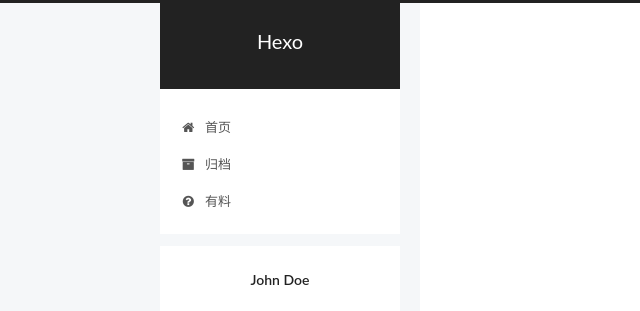
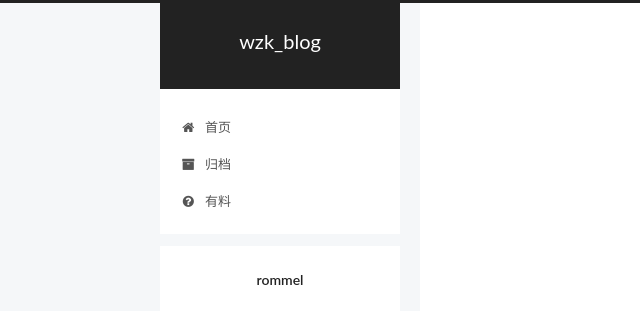
Before and after one commit to rommel123a/rommel.github.io, a plain HTML site: page index.html in a window 1280 px wide. Shown: the top 311 px of the page, 0-640 px from the left. Drawn offline with Linux system fonts and the light colour scheme.

Commit message:
Site updated: 2019-07-20 17:58:33

```diff
--- a/index.html
+++ b/index.html
@@ -80,12 +80,12 @@
 
 
 <meta property="og:type" content="website">
-<meta property="og:title" content="Hexo">
+<meta property="og:title" content="wzk_blog">
 <meta property="og:url" content="https://rommel123a.github.io/rommel.github.io/index.html">
-<meta property="og:site_name" content="Hexo">
+<meta property="og:site_name" content="wzk_blog">
 <meta property="og:locale" content="zh-Hans">
 <meta name="twitter:card" content="summary">
-<meta name="twitter:title" content="Hexo">
+<meta name="twitter:title" content="wzk_blog">
 
 
 
@@ -121,7 +121,7 @@
 
 
 
-  <title>Hexo</title>
+  <title>wzk_blog</title>
 
 
 
@@ -152,7 +152,7 @@
     <div class="custom-logo-site-title">
       <a href="/rommel.github.io/" class="brand" rel="start">
         <span class="logo-line-before"><i></i></span>
-        <span class="site-title">Hexo</span>
+        <span class="site-title">wzk_blog</span>
         <span class="logo-line-after"><i></i></span>
       </a>
     </div>
@@ -242,13 +242,13 @@
     <link itemprop="mainEntityOfPage" href="https://rommel123a.github.io/rommel.github.io/rommel.github.io/2019/07/18/SECONDTRY/">
 
     <span hidden itemprop="author" itemscope itemtype="http://schema.org/Person">
-      <meta itemprop="name" content="John Doe">
+      <meta itemprop="name" content="rommel">
       <meta itemprop="description" content>
       <meta itemprop="image" content="/rommel.github.io/images/avatar.gif">
     </span>
 
     <span hidden itemprop="publisher" itemscope itemtype="http://schema.org/Organization">
-      <meta itemprop="name" content="Hexo">
+      <meta itemprop="name" content="wzk_blog">
     </span>
 
 
@@ -361,13 +361,13 @@
     <link itemprop="mainEntityOfPage" href="https://rommel123a.github.io/rommel.github.io/rommel.github.io/2019/07/18/hallomyblog/">
 
     <span hidden itemprop="author" itemscope itemtype="http://schema.org/Person">
-      <meta itemprop="name" content="John Doe">
+      <meta itemprop="name" content="rommel">
       <meta itemprop="description" content>
       <meta itemprop="image" content="/rommel.github.io/images/avatar.gif">
     </span>
 
     <span hidden itemprop="publisher" itemscope itemtype="http://schema.org/Organization">
-      <meta itemprop="name" content="Hexo">
+      <meta itemprop="name" content="wzk_blog">
     </span>
 
 
@@ -480,13 +480,13 @@
     <link itemprop="mainEntityOfPage" href="https://rommel123a.github.io/rommel.github.io/rommel.github.io/2019/07/18/hello-world/">
 
     <span hidden itemprop="author" itemscope itemtype="http://schema.org/Person">
-      <meta itemprop="name" content="John Doe">
+      <meta itemprop="name" content="rommel">
       <meta itemprop="description" content>
       <meta itemprop="image" content="/rommel.github.io/images/avatar.gif">
     </span>
 
     <span hidden itemprop="publisher" itemscope itemtype="http://schema.org/Organization">
-      <meta itemprop="name" content="Hexo">
+      <meta itemprop="name" content="wzk_blog">
     </span>
 
 
@@ -631,7 +631,7 @@
         <div class="site-overview">
           <div class="site-author motion-element" itemprop="author" itemscope itemtype="http://schema.org/Person">
 
-              <p class="site-author-name" itemprop="name">John Doe</p>
+              <p class="site-author-name" itemprop="name">rommel</p>
               <p class="site-description motion-element" itemprop="description"></p>
           </div>
 
@@ -687,7 +687,7 @@
   <span class="with-love">
     <i class="fa fa-user"></i>
   </span>
-  <span class="author" itemprop="copyrightHolder">John Doe</span>
+  <span class="author" itemprop="copyrightHolder">rommel</span>
 
 
 </div>
```
Also changed, not shown: 2019/07/18/SECONDTRY/index.html (+7 -7 lines), 2019/07/18/hallomyblog/index.html (+7 -7 lines), 2019/07/18/hello-world/index.html (+7 -7 lines), archives/2019/07/index.html (+7 -7 lines), archives/2019/index.html (+7 -7 lines), archives/index.html (+7 -7 lines).
